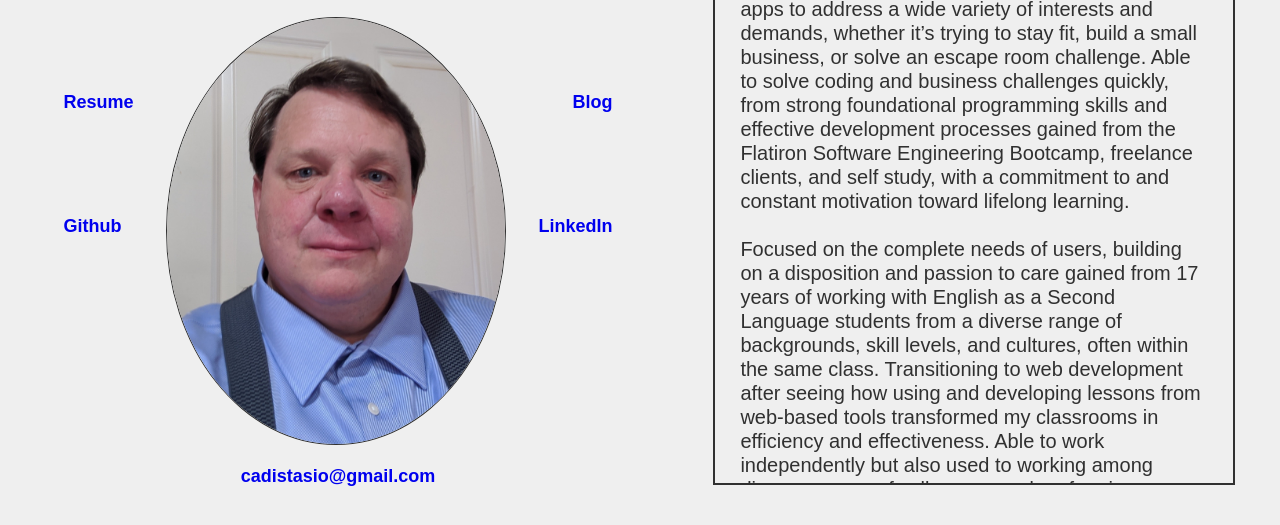
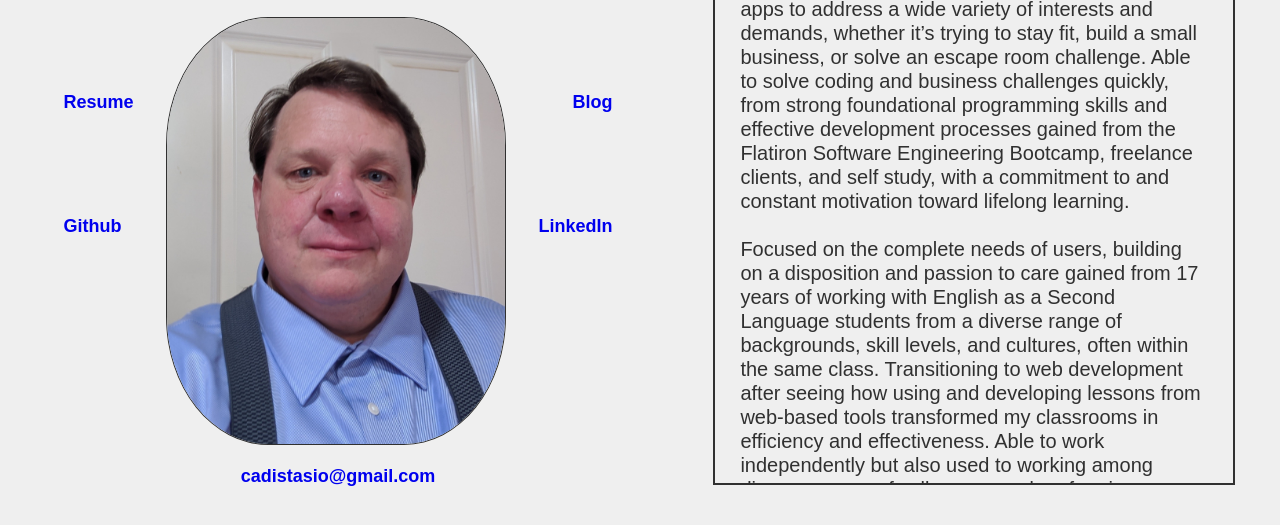
Before and after one commit to stazman/christopher_distasio, a Gatsby site: page / in a window 1280 px wide. Shown: the part 179-704 px from the top of the page. Built offline with nearby package versions, Linux system fonts and the light colour scheme; Gatsby itself is replaced by a stand-in of ours.

Commit message:
Reduces image size

```diff
--- a/src/components/main.js
+++ b/src/components/main.js
@@ -188,7 +188,7 @@ const MediaQueries = styled.div`
                       padding: 0,
                       margin: 0,
                       height: 'auto',
-                      borderRadius: '50%'
+                      borderRadius: '30%'
                     }}
                     src={CurrProfPhoto}
                     alt="Christopher DiStasio"
```
